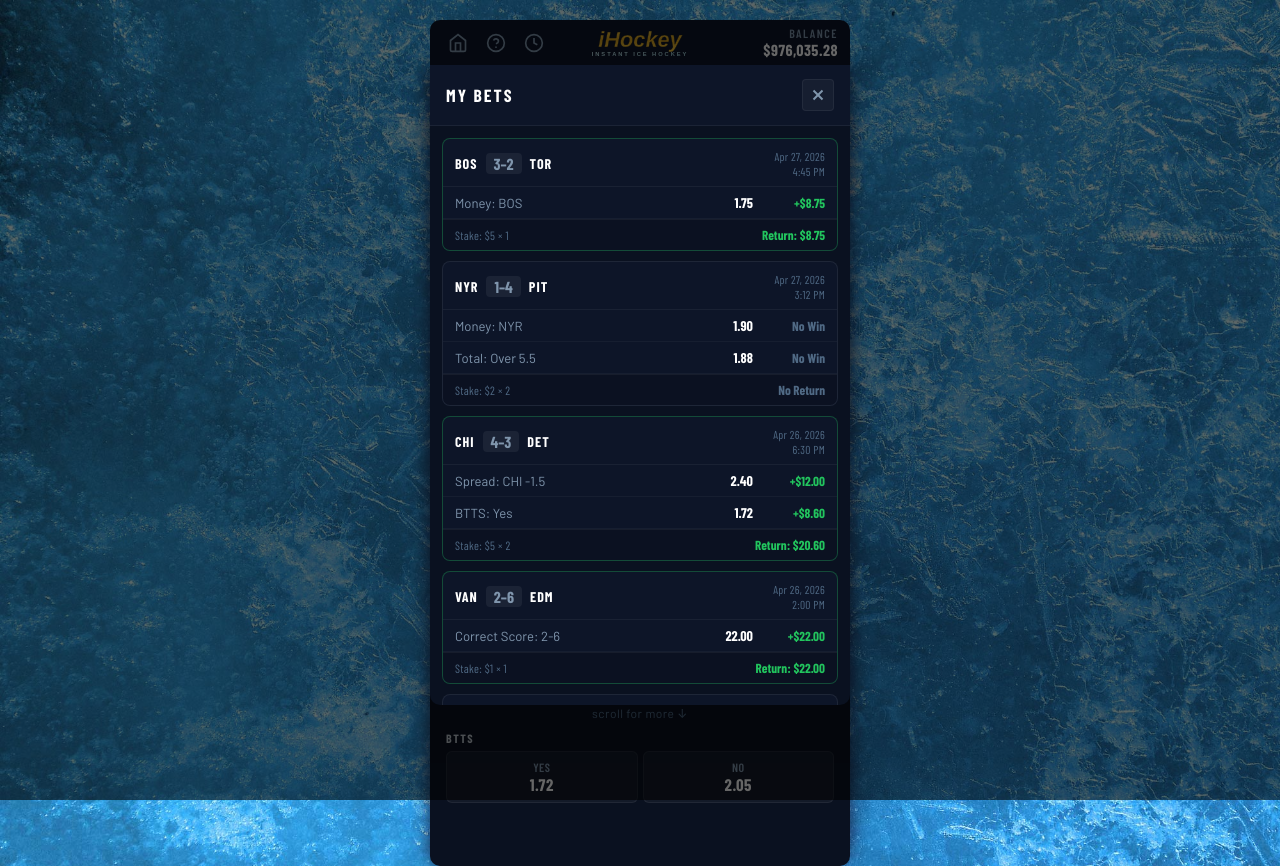
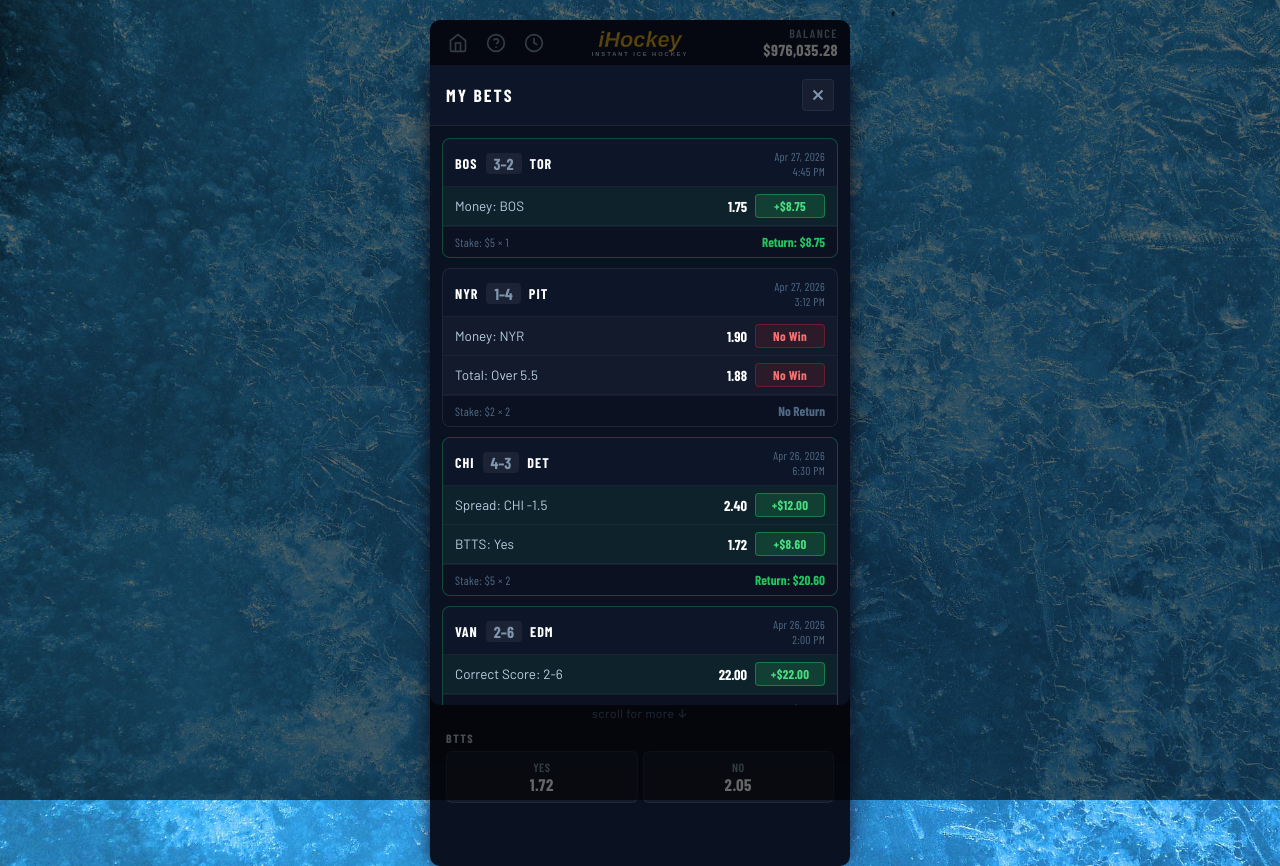
Before and after one commit to TheTijn/iHockey, a website: page public/index.html in a window 1280 px wide. Both pictures are taken after a click on the button 534 px from the left and 42 px from the top of the page. Drawn offline with nearby package versions, Linux system fonts and the light colour scheme; a web font is replaced by a local one.

Commit message:
Make bet result state visually clear in My Bets history panel
Replace plain text result with colour-coded pill badges: green for wins
(+$X.XX), red for losses (No Win). Win rows get a subtle green row tint.
Boost bet label colour from #8096ad to #b8cfe0 for better contrast.

Co-Authored-By: Claude Sonnet 4.6 <noreply@anthropic.com>

```diff
--- a/public/css/style.css
+++ b/public/css/style.css
@@ -2509,32 +2509,47 @@ button {
 .history-bet-row:last-of-type {
   border-bottom: none;
 }
+.history-bet-row.win {
+  background: rgba(34, 197, 94, 0.07);
+}
+.history-bet-row.lost {
+  background: rgba(255, 255, 255, 0.02);
+}
 
 .history-bet-label {
   flex: 1;
-  font-size: 0.82rem;
-  color: #8096ad;
+  font-size: 0.84rem;
+  color: #b8cfe0;
 }
 
 .history-bet-odds {
   font-family: "Barlow Condensed", sans-serif;
-  font-size: 0.88rem;
+  font-size: 0.90rem;
   font-weight: 700;
   color: #ffffff;
   min-width: 32px;
   text-align: right;
 }
 
-.history-bet-result {
-  font-family: "Barlow Condensed", sans-serif;
-  font-size: 0.82rem;
-  font-weight: 700;
-  min-width: 64px;
-  text-align: right;
-  color: #506a85;
-}
-.history-bet-row.win .history-bet-result {
-  color: #22c55e;
+.history-bet-result-badge {
+  font-family: "Barlow Condensed", sans-serif;
+  font-size: 0.80rem;
+  font-weight: 700;
+  min-width: 70px;
+  text-align: center;
+  padding: 3px 8px;
+  border-radius: 4px;
+  letter-spacing: 0.3px;
+}
+.history-bet-result-badge.win {
+  background: rgba(34, 197, 94, 0.18);
+  border: 1px solid rgba(34, 197, 94, 0.45);
+  color: #4ade80;
+}
+.history-bet-result-badge.lost {
+  background: rgba(220, 38, 38, 0.12);
+  border: 1px solid rgba(220, 38, 38, 0.35);
+  color: #f87171;
 }
 
 .history-entry-footer {
--- a/public/js/game.js
+++ b/public/js/game.js
@@ -1006,7 +1006,7 @@ function renderHistory() {
           <div class="history-bet-row ${b.win ? 'win' : 'lost'}">
             <span class="history-bet-label">${b.description}: ${b.label}</span>
             <span class="history-bet-odds">${b.odds.toFixed(2)}</span>
-            <span class="history-bet-result">${b.win ? '+$' + b.payout.toFixed(2) : 'No Win'}</span>
+            <span class="history-bet-result-badge ${b.win ? 'win' : 'lost'}">${b.win ? '+$' + b.payout.toFixed(2) : 'No Win'}</span>
           </div>
         `).join('')}
         <div class="history-entry-footer">
```
